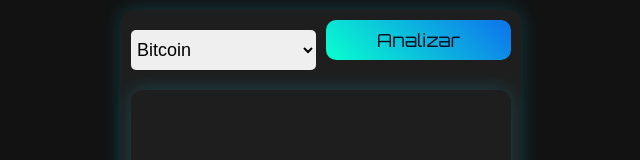
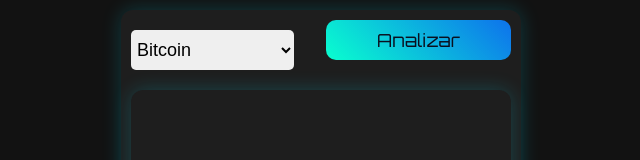
Before and after one commit to andres28m/tiempo_buy_sell_mini, a plain HTML site: page index.html in a window 1280 px wide. Shown: the top 160 px of the page, without its empty margins (319-959 px from the left). Drawn offline with nearby package versions, Linux system fonts and the light colour scheme.

Commit message:
Update index.html

```diff
--- a/index.html
+++ b/index.html
@@ -36,21 +36,11 @@
             text-align: center;
         }
 
-        #cryptoSelect {
-            width: 100%;
-            max-width: 380px;
-            height: 40px;
-            padding: 2px;
-            border: none;
-            font-size: 18px;
-            border-radius: 5px;
-            transition: background-color 0.3s, box-shadow 0.3s;
-        }
-
         select {
             margin: 10px 0;
-            padding: 10px;
+            padding: 2px;
             width: calc(100% - 22px);
+            height: 40px;
             border: none;
             font-size: 18px;
             border-radius: 5px;
```
